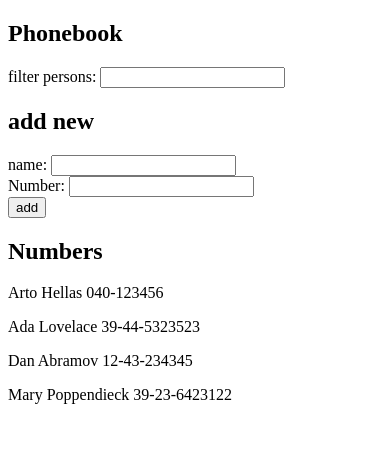
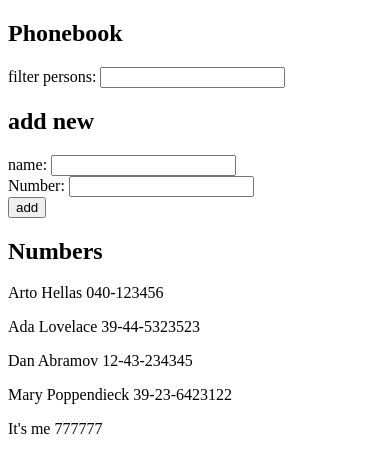
Before and after one commit to liimaa/fullstackopen2019Mooc, a React (Create React App) app in the folder osa2/phonebook/: page / in a window 390 px wide. Shown: the top 472 px of the page. Built offline with nearby package versions, Linux system fonts and the light colour scheme; data requests are answered from the project's data file; the HTML template or start-up script is replaced by a standard one.

Commit message:
2.11: The Phonebook Step6

```diff
--- /dev/null
+++ b/osa2/phonebook/db.json
@@ -0,0 +1,29 @@
+{
+  "persons":[
+    {
+      "name": "Arto Hellas",
+      "number": "040-123456",
+      "id": 1
+    },
+    {
+      "name": "Ada Lovelace",
+      "number": "39-44-5323523",
+      "id": 2
+    },
+    {
+      "name": "Dan Abramov",
+      "number": "12-43-234345",
+      "id": 3
+    },
+    {
+      "name": "Mary Poppendieck",
+      "number": "39-23-6423122",
+      "id": 4
+    },
+    {
+      "name": "It's me",
+      "number": "777777",
+      "id": 5
+    }
+  ]
+}
--- a/osa2/phonebook/src/App.js
+++ b/osa2/phonebook/src/App.js
@@ -1,4 +1,5 @@
-import React, { useState } from 'react'
+import React, { useState, useEffect } from 'react'
+import axios from 'axios'
 import FilterForm from './components/FilterForm'
 import PersonForm from './components/PersonForm'
 import Persons from './components/Persons'
@@ -14,6 +15,13 @@
   const [newName, setNewName] = useState('')
   const [newNumber, setNewNumber] = useState('')
   const [filterValue, setFilter] = useState('')
+
+  useEffect(() => {
+    axios.get('http://localhost:3001/persons')
+      .then(response => {
+        setPersons(response.data)
+      })
+  }, [])
 
   const handleNewPerson = (event) => {
     event.preventDefault()
--- a/osa2/phonebook/src/components/Persons.js
+++ b/osa2/phonebook/src/components/Persons.js
@@ -1,4 +1,4 @@
-import React, { useState } from 'react'
+import React from 'react'
 
 const Persons = ({persons}) => {
   return(
```
Also changed, not shown: osa2/phonebook/package.json (+6 -1 lines), 1 other file (tests, documents, lock files or other folders).
